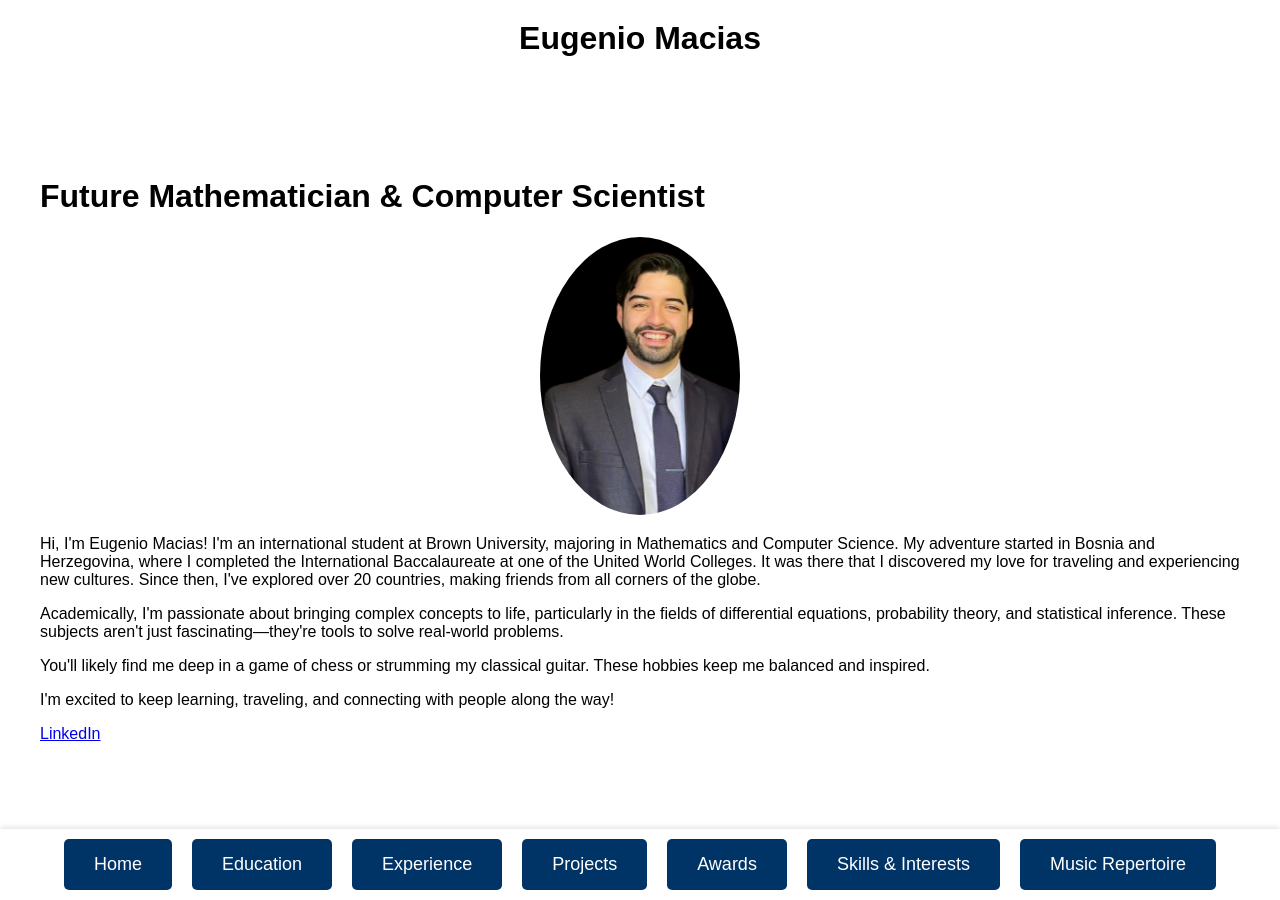
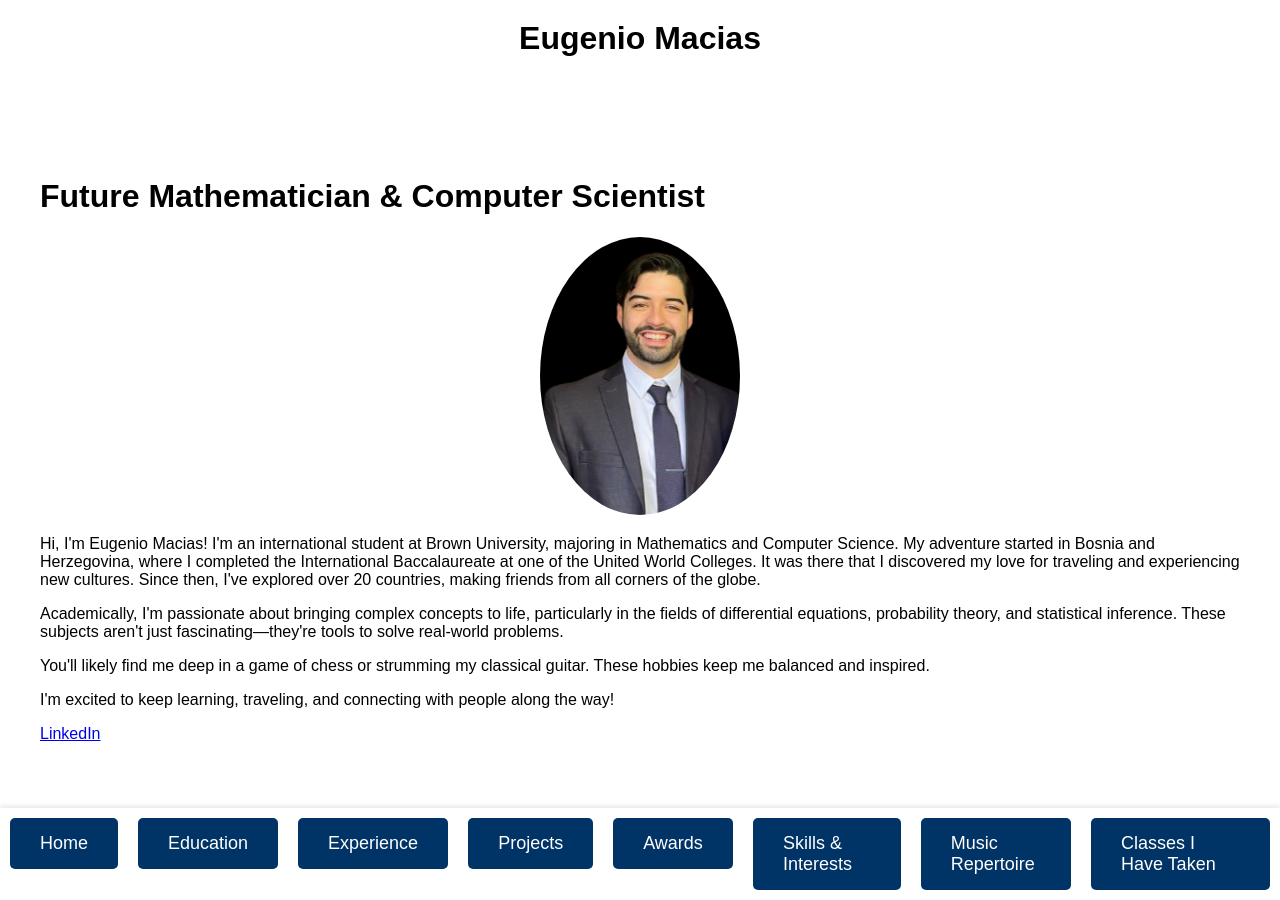
Before and after one commit to xXElGenio0203Xx/eugenio-macias.github.io, a Jekyll site: the page built from index.md, in a window 1280 px wide. Built offline with Jekyll 4.4.1, drawn with Linux system fonts in a browser that asks for light colours.

Commit message:
Update default.html

```diff
--- a/_layouts/default.html
+++ b/_layouts/default.html
@@ -22,6 +22,7 @@
       <li><a href="{{ '/awards' | relative_url }}">Awards</a></li>
       <li><a href="{{ '/skills-interests' | relative_url }}">Skills & Interests</a></li>
       <li><a href="{{ '/music-repertoire' | relative_url }}">Music Repertoire</a></li>
+      <li><a href="{{ '/classes-i-have-taken' | relative_url }}">Classes I Have Taken</a></li>
     </ul>
   </nav>
   <script>
```
